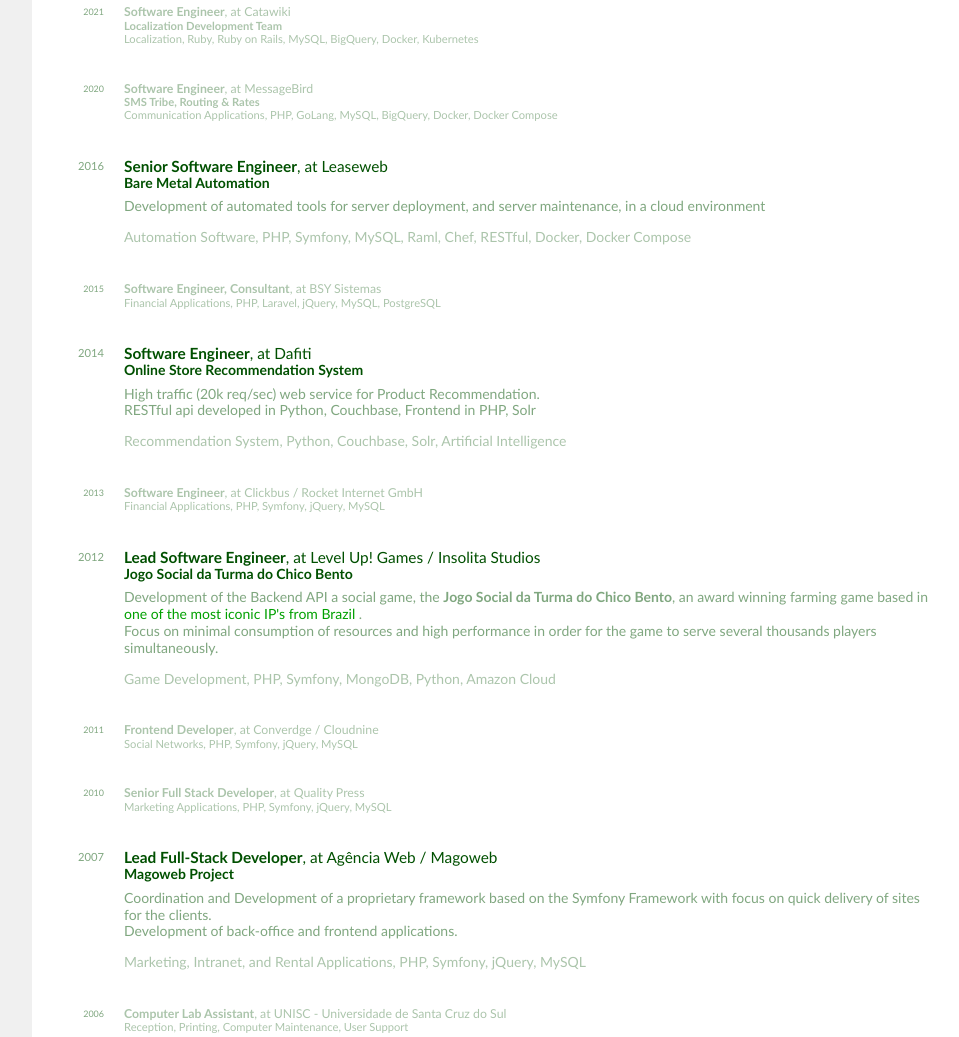
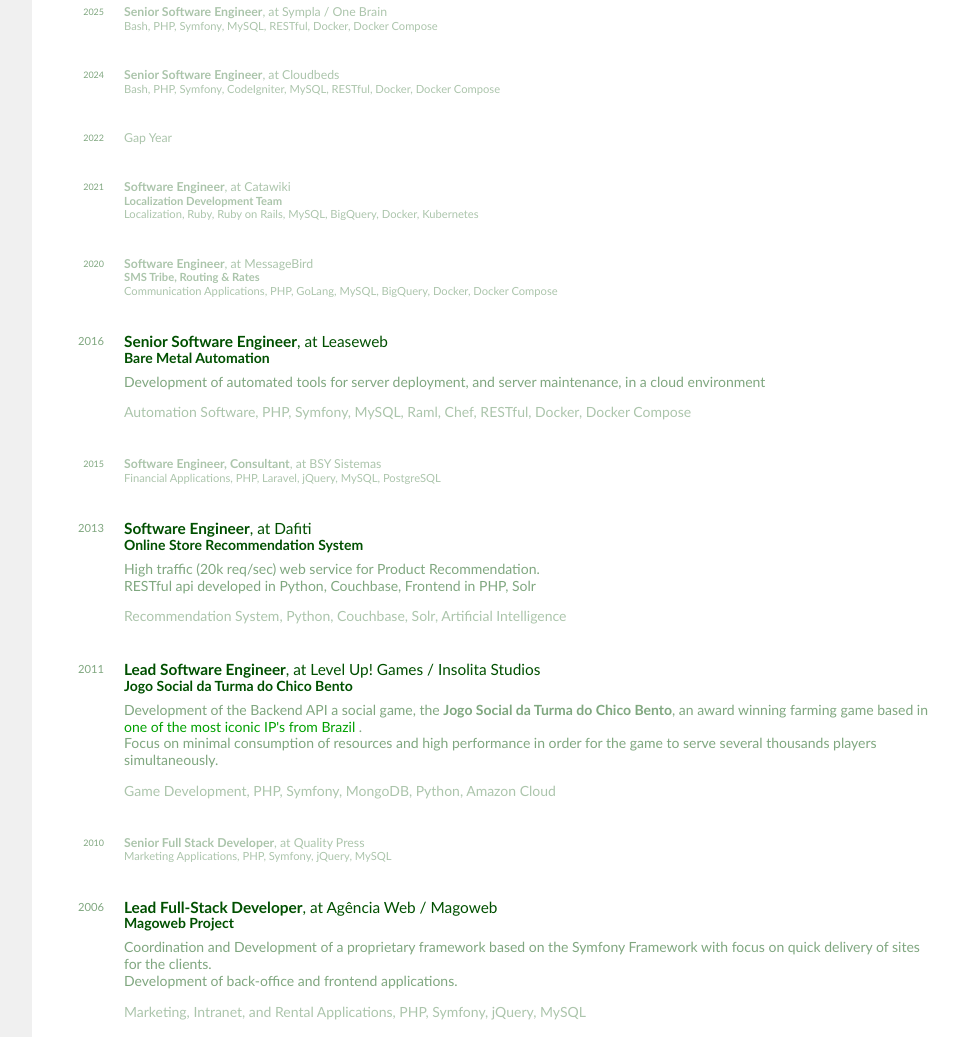
Before and after one commit to hagnat/hagnat.github.io, a plain HTML site: page index.html in a window 1280 px wide. Shown: the part 596-1633 px from the top of the page, without its empty margins (304-1263 px from the left). Drawn offline with Linux system fonts and the light colour scheme.

Commit message:
Update index.html

```diff
--- a/index.html
+++ b/index.html
@@ -96,6 +96,30 @@
     <ul>
       <li class='secondary'>
         <h2>
+          <strong>Senior Software Engineer</strong>,
+          at <a href='https://sympla.com.br/' target='_blank'>Sympla</a>
+          / <a href='https://onebrain.com.br/' target='_blank'>One Brain</a>
+        </h2>
+        <span class='period'>2025</span>
+        <span class='keywords'>Bash, PHP, Symfony, MySQL, RESTful, Docker, Docker Compose</span>
+      </li>
+
+      <li class='secondary'>
+        <h2>
+          <strong>Senior Software Engineer</strong>,
+          at <a href='https://www.cloudbeds.com/' target='_blank'>Cloudbeds</a>
+        </h2>
+        <span class='period'>2024</span>
+        <span class='keywords'>Bash, PHP, Symfony, CodeIgniter, MySQL, RESTful, Docker, Docker Compose</span>
+      </li>
+
+      <li class='secondary'>
+        <h2>Gap Year</h2>
+        <span class='period'>2022</span>
+      </li>
+
+      <li class='secondary'>
+        <h2>
           <strong>Software Engineer</strong>,
           at <a href='https://www.catawiki.com/' target='_blank'>Catawiki</a>
         </h2>
@@ -141,7 +165,7 @@
           <strong>Software Engineer</strong>,
           at <a href='http://dafiti.com/' target='_blank'>Dafiti</a>
         </h2>
-        <span class='period'>2014</span>
+        <span class='period'>2013</span>
         <strong>Online Store Recommendation System</strong>
         <p>
          High traffic (20k req/sec) web service for Product Recommendation.<br/>
@@ -150,21 +174,12 @@
        <span class='keywords'>Recommendation System, Python, Couchbase, Solr, Artificial Intelligence</span>
      </li>
 
-      <li class='secondary'>
-        <h2>
-          <strong>Software Engineer</strong>,
-          at <a href='https://www.clickbus.com.br/' target='_blank'>Clickbus / Rocket Internet GmbH</a>
-        </h2>
-        <span class='period'>2013</span>
-        <span class='keywords'>Financial Applications, PHP, Symfony, jQuery, MySQL</span>
-      </li>
-
       <li class='primary'>
         <h2>
           <strong>Lead Software Engineer</strong>,
           at <a href='https://br.leveluplatam.com/' target='_blank'>Level Up! Games / Insolita Studios</a>
         </h2>
-        <span class='period'>2012</span>
+        <span class='period'>2011</span>
         <strong>Jogo Social da Turma do Chico Bento</strong>
         <p>
           Development of the Backend API a social game, the <strong>Jogo Social da Turma do Chico Bento</strong>,
@@ -181,15 +196,6 @@
 
       <li class='secondary'>
         <h2>
-          <strong>Frontend Developer</strong>,
-          at Converdge / Cloudnine
-        </h2>
-        <span class='period'>2011</span>
-        <span class='keywords'>Social Networks, PHP, Symfony, jQuery, MySQL</span>
-      </li>
-
-      <li class='secondary'>
-        <h2>
           <strong>Senior Full Stack Developer</strong>,
           at Quality Press
         </h2>
@@ -202,7 +208,7 @@
           <strong>Lead Full-Stack Developer</strong>,
           at Agência Web / Magoweb
         </h2>
-        <span class='period'>2007</span>
+        <span class='period'>2006</span>
         <strong>Magoweb Project</strong>
         <p>
           Coordination and Development of a proprietary framework based on the Symfony Framework with focus on
@@ -258,8 +264,8 @@
   </article>
 
   <footer>
-    Last updated at 2022-09-21<br/>
-    &copy; 2019 Valdir Bruxel Junior
+    Last updated at 2025-05-06<br/>
+    &copy; 2019-2025 Valdir Bruxel Junior
   </footer>
 </body>
 </html>
```
